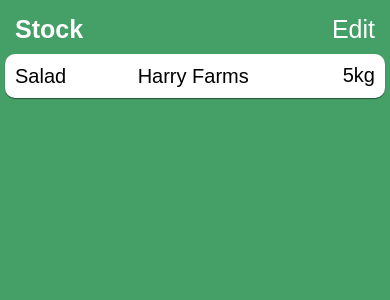
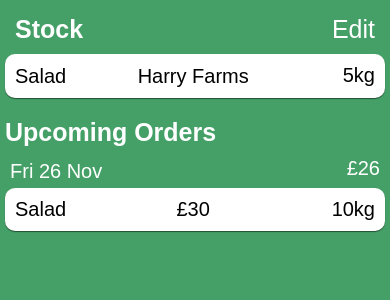
Before and after one commit to Fraser-Greenlee/TeamD, a Django app: a page that uses templates/stockedup/base.html in a window 390 px wide; the page is wider, and only the part inside the window is pictured. Shown: the part 63-363 px from the top of that part. Run offline with Django 3.2, Linux system fonts and the light colour scheme; some libraries are stand-ins or nearby versions.

Commit message:
looks nice on a phone now

```diff
--- a/static/stockedup/css/style.css
+++ b/static/stockedup/css/style.css
@@ -96,6 +96,12 @@ div#scalybox {
 @media (min-width: 930px) {
 	div#fixedbox {
 		margin-left: calc(50% - 465px);
+	}
+}
+@media (max-width: 930px) {
+	html div#upcomingOrders,html div#currentStock {
+		float: none;
+		width: calc(100% - 10px);
 	}
 }
 
@@ -200,6 +206,7 @@ div#upcomingOrders {
     padding: 0px;
     color: #fff;
     font-size: 15px;
+    width: 100%;
 }
 
 .fixedbox {
@@ -225,5 +232,5 @@ div#upcomingOrders {
 
 
 div#fixedbox {
-    width: 930px;
+    max-width: 930px;
 }
```
